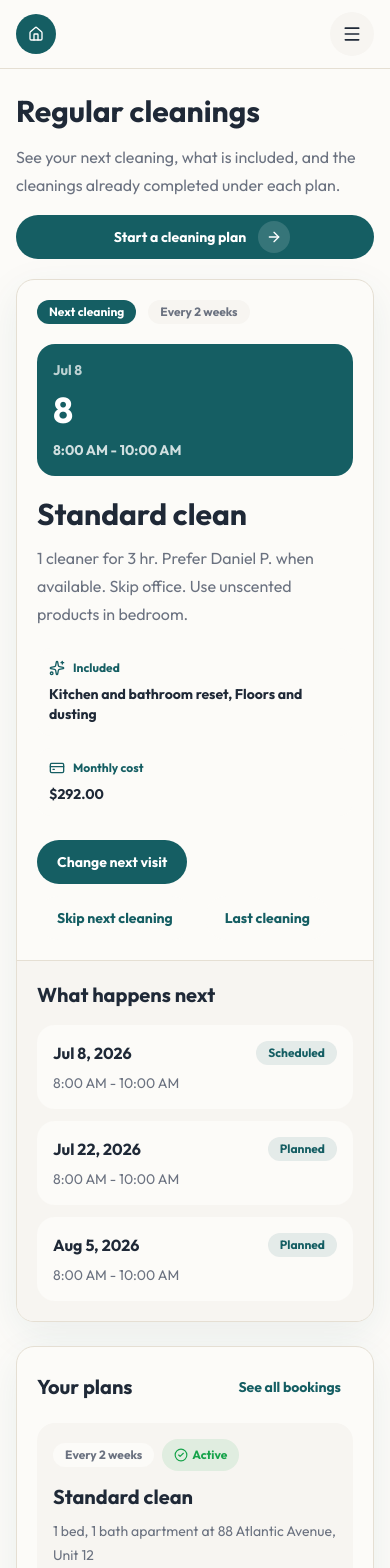
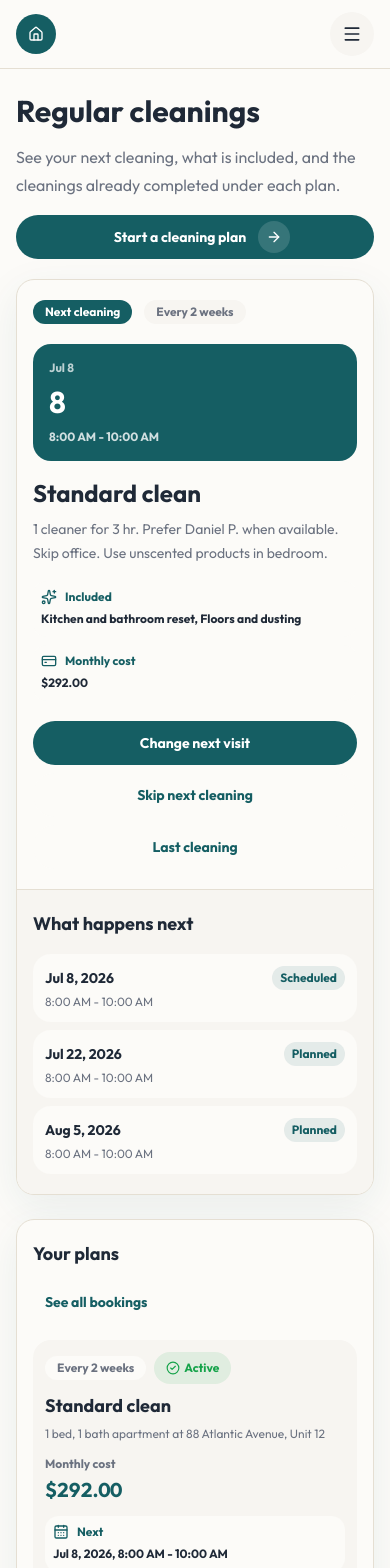
Before and after one commit to anstond/maid-web-design, a Next.js app: page /account/subscriptions in a window 390 px wide. Shown: the top 1568 px of the page. Built offline with nearby package versions, Linux system fonts and the light colour scheme.

Commit message:
style: improve responsive design and layout consistency for subscription page components

```diff
--- a/src/app/account/subscriptions/page.tsx
+++ b/src/app/account/subscriptions/page.tsx
@@ -20,32 +20,32 @@
 
       <section className="overflow-hidden rounded-2xl border border-border bg-surface shadow-[0_12px_40px_rgba(21,94,99,0.08)]">
         <div className="grid gap-0 lg:grid-cols-[minmax(0,1fr)_320px]">
-          <div className="p-5 sm:p-6">
+          <div className="px-4 py-5 sm:p-6">
             <div className="flex flex-wrap items-center gap-3">
               <span className="rounded-full bg-primary px-3 py-1 text-xs font-bold text-primary-foreground">Next cleaning</span>
               <span className="rounded-full bg-surface-muted px-3 py-1 text-xs font-bold text-text-secondary">{nextPlan.cadence}</span>
             </div>
 
-            <div className="mt-5 grid gap-5 md:grid-cols-[128px_minmax(0,1fr)]">
+            <div className="mt-5 grid gap-4 sm:gap-5 sm:grid-cols-[128px_minmax(0,1fr)]">
               <div className="rounded-2xl bg-primary p-4 text-primary-foreground">
-                <p className="text-sm font-bold text-primary-foreground/72">{formatAccountDate(nextPlan.nextVisit).replace(/, \d{4}$/, "")}</p>
-                <p className="mt-3 text-4xl font-bold leading-none tracking-normal">{formatAccountDate(nextPlan.nextVisit).split(" ")[1].replace(",", "")}</p>
-                <p className="mt-3 text-sm font-bold text-primary-foreground/80">{nextPlan.arrivalWindow}</p>
+                <p className="text-xs font-bold text-primary-foreground/72">{formatAccountDate(nextPlan.nextVisit).replace(/, \d{4}$/, "")}</p>
+                <p className="mt-2 text-3xl sm:text-4xl font-bold leading-tight tracking-normal">{formatAccountDate(nextPlan.nextVisit).split(" ")[1].replace(",", "")}</p>
+                <p className="mt-2 text-xs sm:text-sm font-bold text-primary-foreground/80">{nextPlan.arrivalWindow}</p>
               </div>
 
               <div>
-                <h2 className="text-3xl font-bold tracking-normal text-text-primary md:text-4xl">{nextPlan.service}</h2>
-                <p className="mt-3 max-w-[58ch] text-base leading-7 text-text-secondary">
+                <h2 className="text-2xl sm:text-3xl lg:text-4xl font-bold tracking-normal text-text-primary">{nextPlan.service}</h2>
+                <p className="mt-2 sm:mt-3 max-w-[58ch] text-sm sm:text-base leading-6 sm:leading-7 text-text-secondary">
                   {formatTeam(nextPlan.team)}. {nextPlan.cleanerPreference}. {nextPlan.notes}
                 </p>
-                <div className="mt-5 grid gap-3 sm:grid-cols-2">
+                <div className="mt-4 sm:mt-5 grid gap-2 sm:gap-3 grid-cols-1 sm:grid-cols-2">
                   <SimpleFact icon={<Sparkles className="size-4" />} label="Included" value={nextPlan.scope.slice(0, 2).join(", ")} />
                   <SimpleFact icon={<CreditCard className="size-4" />} label="Monthly cost" value={`$${nextPlan.monthlyEstimate.toFixed(2)}`} />
                 </div>
               </div>
             </div>
 
-            <div className="mt-6 flex flex-wrap gap-3">
+            <div className="mt-5 sm:mt-6 flex flex-col sm:flex-row gap-2 sm:gap-3">
               <ActionPill href={`/account/subscriptions/${nextPlan.id}`} variant="primary">
                 Change next visit
               </ActionPill>
@@ -60,16 +60,16 @@
             </div>
           </div>
 
-          <aside className="border-t border-border bg-surface-muted p-5 sm:p-6 lg:border-l lg:border-t-0">
-            <h2 className="text-xl font-bold text-text-primary">What happens next</h2>
-            <div className="mt-4 grid gap-3">
+          <aside className="border-t border-border bg-surface-muted px-4 py-5 sm:p-6 lg:border-l lg:border-t-0">
+            <h2 className="text-lg sm:text-xl font-bold text-text-primary">What happens next</h2>
+            <div className="mt-4 grid gap-2 sm:gap-3">
               {nextPlan.upcomingVisits.slice(0, 3).map((visit) => (
-                <div key={visit.id} className="rounded-2xl bg-surface p-4">
-                  <div className="flex items-center justify-between gap-3">
-                    <p className="font-bold text-text-primary">{formatAccountDate(visit.date)}</p>
-                    <span className="rounded-full bg-primary/10 px-3 py-1 text-xs font-bold text-primary">{visit.status}</span>
+                <div key={visit.id} className="rounded-2xl bg-surface p-3 sm:p-4">
+                  <div className="flex items-center justify-between gap-2 sm:gap-3">
+                    <p className="text-sm sm:text-base font-bold text-text-primary">{formatAccountDate(visit.date)}</p>
+                    <span className="rounded-full bg-primary/10 px-2 sm:px-3 py-1 text-xs font-bold text-primary whitespace-nowrap">{visit.status}</span>
                   </div>
-                  <p className="mt-2 text-sm text-text-secondary">{visit.arrivalWindow}</p>
+                  <p className="mt-1 sm:mt-2 text-xs sm:text-sm text-text-secondary">{visit.arrivalWindow}</p>
                 </div>
               ))}
             </div>
@@ -77,11 +77,11 @@
         </div>
       </section>
 
-      <div className="mt-6 grid gap-6 lg:grid-cols-[minmax(0,1fr)_340px]">
-        <section className="rounded-2xl border border-border bg-surface p-5 shadow-[0_12px_40px_rgba(21,94,99,0.08)]">
-          <div className="flex flex-wrap items-center justify-between gap-3">
-            <h2 className="text-xl font-bold text-text-primary">Your plans</h2>
-            <Link href="/account/bookings" className="inline-flex min-h-10 items-center rounded-full px-3 text-sm font-bold text-primary hover:bg-surface-muted focus-visible:outline-none focus-visible:ring-3 focus-visible:ring-primary/30">
+      <div className="mt-6 grid gap-5 sm:gap-6 lg:grid-cols-[minmax(0,1fr)_340px]">
+        <section className="rounded-2xl border border-border bg-surface px-4 py-5 sm:p-6 shadow-[0_12px_40px_rgba(21,94,99,0.08)]">
+          <div className="flex flex-col sm:flex-row sm:items-center sm:justify-between gap-3 sm:gap-4">
+            <h2 className="text-lg sm:text-xl font-bold text-text-primary">Your plans</h2>
+            <Link href="/account/bookings" className="inline-flex min-h-11 items-center rounded-full px-3 text-sm font-bold text-primary hover:bg-surface-muted focus-visible:outline-none focus-visible:ring-3 focus-visible:ring-primary/30">
               See all bookings
             </Link>
           </div>
@@ -97,24 +97,24 @@
         </section>
 
         <aside className="grid gap-4 lg:self-start">
-          <section className="rounded-2xl border border-border bg-surface p-5 shadow-[0_12px_40px_rgba(21,94,99,0.08)]">
-            <div className="flex size-11 items-center justify-center rounded-full bg-primary/10 text-primary">
-              <RefreshCw className="size-5" aria-hidden="true" />
+          <section className="rounded-2xl border border-border bg-surface px-4 py-5 sm:p-6 shadow-[0_12px_40px_rgba(21,94,99,0.08)]">
+            <div className="flex size-10 sm:size-11 items-center justify-center rounded-full bg-primary/10 text-primary">
+              <RefreshCw className="size-4 sm:size-5" aria-hidden="true" />
             </div>
-            <h2 className="mt-4 text-xl font-bold text-text-primary">Easy changes</h2>
-            <p className="mt-2 text-sm leading-6 text-text-secondary">Move, skip, or pause a future cleaning without canceling your regular plan.</p>
-            <div className="mt-4 grid gap-2">
+            <h2 className="mt-3 sm:mt-4 text-lg sm:text-xl font-bold text-text-primary">Easy changes</h2>
+            <p className="mt-2 text-xs sm:text-sm leading-6 text-text-secondary">Move, skip, or pause a future cleaning without canceling your regular plan.</p>
+            <div className="mt-4 grid gap-2 sm:gap-3">
               <ActionPill href={`/account/subscriptions/${nextPlan.id}`}>Move a cleaning</ActionPill>
               <ActionPill href={`/account/subscriptions/${nextPlan.id}`}>Pause plan</ActionPill>
             </div>
           </section>
 
-          <section className="rounded-2xl bg-surface-muted p-5">
-            <h2 className="text-xl font-bold text-text-primary">Need an extra cleaning?</h2>
-            <p className="mt-2 text-sm leading-6 text-text-secondary">Book a deep clean, move clean, or extra visit without changing your regular plan.</p>
+          <section className="rounded-2xl border border-border bg-surface-muted px-4 py-5 sm:p-6">
+            <h2 className="text-lg sm:text-xl font-bold text-text-primary">Need an extra cleaning?</h2>
+            <p className="mt-2 text-xs sm:text-sm leading-6 text-text-secondary">Book a deep clean, move clean, or extra visit without changing your regular plan.</p>
             <Link
               href="/booking"
-              className="mt-4 inline-flex min-h-11 items-center justify-center rounded-full bg-surface px-5 text-sm font-bold text-primary transition duration-300 ease-[cubic-bezier(0.32,0.72,0,1)] hover:bg-background focus-visible:outline-none focus-visible:ring-3 focus-visible:ring-primary/30 active:translate-y-px"
+              className="mt-4 inline-flex w-full sm:w-auto min-h-11 items-center justify-center rounded-full bg-surface px-5 text-sm font-bold text-primary transition duration-300 ease-[cubic-bezier(0.32,0.72,0,1)] hover:bg-background focus-visible:outline-none focus-visible:ring-3 focus-visible:ring-primary/30 active:translate-y-px"
             >
               Add visit
             </Link>
@@ -122,33 +122,33 @@
         </aside>
       </div>
 
-      <section className="mt-6 rounded-2xl border border-border bg-surface p-5 shadow-[0_12px_40px_rgba(21,94,99,0.08)]">
-        <div className="flex flex-wrap items-center justify-between gap-3">
+      <section className="mt-6 rounded-2xl border border-border bg-surface px-4 py-5 sm:p-6 shadow-[0_12px_40px_rgba(21,94,99,0.08)]">
+        <div className="flex flex-col sm:flex-row sm:items-start sm:justify-between gap-3 sm:gap-4">
           <div>
-            <h2 className="text-xl font-bold text-text-primary">Past cleanings from your plans</h2>
-            <p className="mt-2 text-sm leading-6 text-text-secondary">Open a completed cleaning to see the receipt, cleaner, notes, and timeline.</p>
+            <h2 className="text-lg sm:text-xl font-bold text-text-primary">Past cleanings from your plans</h2>
+            <p className="mt-2 text-xs sm:text-sm leading-6 text-text-secondary">Open a completed cleaning to see the receipt, cleaner, notes, and timeline.</p>
           </div>
-          <Link href="/account/bookings" className="inline-flex min-h-10 items-center rounded-full bg-surface-muted px-4 text-sm font-bold text-primary hover:bg-accent-soft focus-visible:outline-none focus-visible:ring-3 focus-visible:ring-primary/30">
+          <Link href="/account/bookings" className="inline-flex min-h-11 items-center rounded-full bg-surface-muted px-4 text-sm font-bold text-primary hover:bg-accent-soft focus-visible:outline-none focus-visible:ring-3 focus-visible:ring-primary/30">
             All bookings
           </Link>
         </div>
 
-        <div className="mt-5 grid gap-4 md:grid-cols-2">
+        <div className="mt-5 grid gap-4 sm:gap-5 grid-cols-1 md:grid-cols-2">
           {subscriptions.map((subscription) => {
             const pastCleanings = getPastCleaningsForPlan(subscription);
 
             return (
-              <div key={subscription.id} className="rounded-2xl bg-surface-muted p-4">
-                <div className="flex items-center justify-between gap-3">
-                  <h3 className="font-bold text-text-primary">{subscription.service}</h3>
-                  <span className="text-sm font-bold text-text-secondary">{subscription.cadence}</span>
+              <div key={subscription.id} className="rounded-2xl bg-surface-muted p-3 sm:p-4">
+                <div className="flex items-center justify-between gap-2 sm:gap-3">
+                  <h3 className="text-sm sm:text-base font-bold text-text-primary">{subscription.service}</h3>
+                  <span className="text-xs sm:text-sm font-bold text-text-secondary whitespace-nowrap">{subscription.cadence}</span>
                 </div>
 
                 <div className="mt-3 grid gap-2">
                   {pastCleanings.length > 0 ? (
                     pastCleanings.map((booking) => <PastCleaningRow key={booking.id} booking={booking} />)
                   ) : (
-                    <p className="rounded-xl bg-surface p-4 text-sm leading-6 text-text-secondary">No completed cleanings have been added to this plan yet.</p>
+                    <p className="rounded-xl bg-surface p-3 sm:p-4 text-xs sm:text-sm leading-6 text-text-secondary">No completed cleanings have been added to this plan yet.</p>
                   )}
                 </div>
               </div>
@@ -165,35 +165,35 @@
   const nextVisit = subscription.upcomingVisits[0];
 
   return (
-    <article className="rounded-2xl bg-surface-muted p-4">
-      <div className="flex flex-wrap items-start justify-between gap-3">
-        <div>
+    <article className="rounded-2xl bg-surface-muted p-3 sm:p-4">
+      <div className="flex flex-col sm:flex-row sm:items-start sm:justify-between gap-3 sm:gap-4">
+        <div className="min-w-0 flex-1">
           <div className="flex flex-wrap items-center gap-2">
             <span className="rounded-full bg-surface px-3 py-1 text-xs font-bold text-text-secondary">{subscription.cadence}</span>
             <PlanState status={subscription.status} />
           </div>
-          <h3 className="mt-3 text-xl font-bold text-text-primary">{subscription.service}</h3>
-          <p className="mt-2 text-sm leading-6 text-text-secondary">{subscription.home} at {subscription.address}</p>
+          <h3 className="mt-2 sm:mt-3 text-lg sm:text-xl font-bold text-text-primary">{subscription.service}</h3>
+          <p className="mt-1 sm:mt-2 text-xs sm:text-sm leading-5 sm:leading-6 text-text-secondary">{subscription.home} at {subscription.address}</p>
         </div>
-        <div className="text-left sm:text-right">
+        <div className="text-left sm:text-right flex-shrink-0">
           <p className="text-xs font-bold text-text-secondary">Monthly cost</p>
-          <p className="mt-1 text-2xl font-bold text-primary"><Money value={subscription.monthlyEstimate} /></p>
+          <p className="mt-1 text-xl sm:text-2xl font-bold text-primary"><Money value={subscription.monthlyEstimate} /></p>
         </div>
       </div>
 
-      <div className="mt-4 grid gap-3 sm:grid-cols-3">
+      <div className="mt-3 sm:mt-4 grid gap-2 sm:gap-3 grid-cols-1 sm:grid-cols-3">
         <SimpleFact icon={<CalendarDays className="size-4" />} label="Next" value={nextVisit ? `${formatAccountDate(nextVisit.date)}, ${nextVisit.arrivalWindow}` : "No visit scheduled"} />
         <SimpleFact icon={<UsersRound className="size-4" />} label="Cleaners" value={formatTeam(subscription.team)} />
         <SimpleFact icon={<History className="size-4" />} label="Past cleanings" value={`${pastCleanings.length}`} />
       </div>
 
-      <div className="mt-4 flex flex-wrap gap-2">
+      <div className="mt-3 sm:mt-4 flex flex-wrap gap-1 sm:gap-2">
         {subscription.scope.slice(0, 4).map((item) => (
-          <span key={item} className="rounded-full bg-surface px-3 py-1 text-xs font-bold text-text-secondary">{item}</span>
+          <span key={item} className="rounded-full bg-surface px-2 sm:px-3 py-1 text-xs font-bold text-text-secondary">{item}</span>
         ))}
       </div>
 
-      <div className="mt-4 flex flex-wrap gap-2 border-t border-border pt-4">
+      <div className="mt-3 sm:mt-4 flex flex-col sm:flex-row gap-2 border-t border-border pt-3 sm:pt-4">
         <ActionPill href={`/account/subscriptions/${subscription.id}`} variant="primary">View plan</ActionPill>
         {pastCleanings[0] ? <ActionPill href={`/account/bookings/${pastCleanings[0].id}`}>Last cleaning</ActionPill> : null}
         <ActionPill href="/account/bookings">All bookings</ActionPill>
@@ -204,12 +204,12 @@
 
 function SimpleFact({ icon, label, value }: { icon: ReactNode; label: string; value: string }) {
   return (
-    <div className="rounded-xl bg-surface p-3">
+    <div className="rounded-xl bg-surface p-2 sm:p-3">
       <div className="flex items-center gap-2 text-primary">
         {icon}
         <span className="text-xs font-bold">{label}</span>
       </div>
-      <p className="mt-2 text-sm font-bold leading-5 text-text-primary">{value}</p>
+      <p className="mt-1 sm:mt-2 text-xs sm:text-sm font-bold leading-5 text-text-primary">{value}</p>
     </div>
   );
 }
@@ -239,8 +239,8 @@
     <Link
       href={href}
       className={variant === "primary"
-        ? "inline-flex min-h-11 items-center justify-center rounded-full bg-primary px-5 text-sm font-bold text-primary-foreground transition hover:bg-primary-hover focus-visible:outline-none focus-visible:ring-3 focus-visible:ring-primary/30 active:translate-y-px"
-        : "inline-flex min-h-11 items-center justify-center rounded-full bg-surface px-5 text-sm font-bold text-primary transition hover:bg-background focus-visible:outline-none focus-visible:ring-3 focus-visible:ring-primary/30 active:translate-y-px"}
+        ? "flex min-h-11 items-center justify-center rounded-full bg-primary px-4 sm:px-5 text-sm font-bold text-primary-foreground transition hover:bg-primary-hover focus-visible:outline-none focus-visible:ring-3 focus-visible:ring-primary/30 active:translate-y-px"
+        : "flex min-h-11 items-center justify-center rounded-full bg-surface px-4 sm:px-5 text-sm font-bold text-primary transition hover:bg-background focus-visible:outline-none focus-visible:ring-3 focus-visible:ring-primary/30 active:translate-y-px"}
     >
       {children}
     </Link>
@@ -251,16 +251,16 @@
   return (
     <Link
       href={`/account/bookings/${booking.id}`}
-      className="grid gap-3 rounded-xl bg-surface p-4 transition hover:bg-background focus-visible:outline-none focus-visible:ring-3 focus-visible:ring-primary/30 sm:grid-cols-[minmax(0,1fr)_auto] sm:items-center"
+      className="grid gap-2 sm:gap-3 rounded-xl bg-surface p-3 sm:p-4 transition hover:bg-background focus-visible:outline-none focus-visible:ring-3 focus-visible:ring-primary/30 sm:grid-cols-[minmax(0,1fr)_auto] sm:items-center"
     >
       <span>
-        <span className="flex items-center gap-2 font-bold text-text-primary">
-          <Clock3 className="size-4 text-primary" aria-hidden="true" />
+        <span className="flex items-center gap-2 text-xs sm:text-sm font-bold text-text-primary">
+          <Clock3 className="size-3 sm:size-4 text-primary flex-shrink-0" aria-hidden="true" />
           {formatAccountDate(booking.date)}
         </span>
-        <span className="mt-1 block text-sm text-text-secondary">{booking.arrivalWindow}. {booking.cleaner}.</span>
+        <span className="mt-0.5 sm:mt-1 block text-xs sm:text-sm text-text-secondary">{booking.arrivalWindow}. {booking.cleaner}.</span>
       </span>
-      <span className="text-sm font-bold text-primary">View receipt</span>
+      <span className="text-xs sm:text-sm font-bold text-primary">View receipt</span>
     </Link>
   );
 }
```
